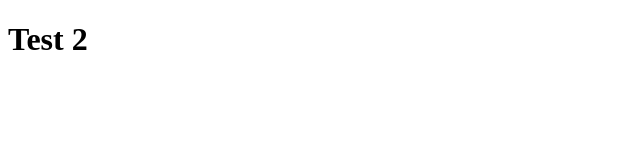
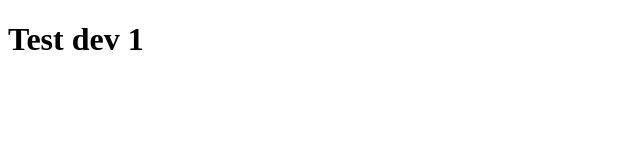
Before and after one commit to albandelishi/github-actions, a plain HTML site: page index.html in a window 1280 px wide. Shown: the full height of the page, 0-640 px from the left. Drawn offline with Linux system fonts and the light colour scheme.

Commit message:
update index

```diff
--- a/index.html
+++ b/index.html
@@ -7,8 +7,6 @@
     <title>Document</title>
 </head>
 <body>
-    <h1>Test  2
-
-    </h1>
+    <h1>Test  dev 1</h1>
 </body>
 </html>
```
